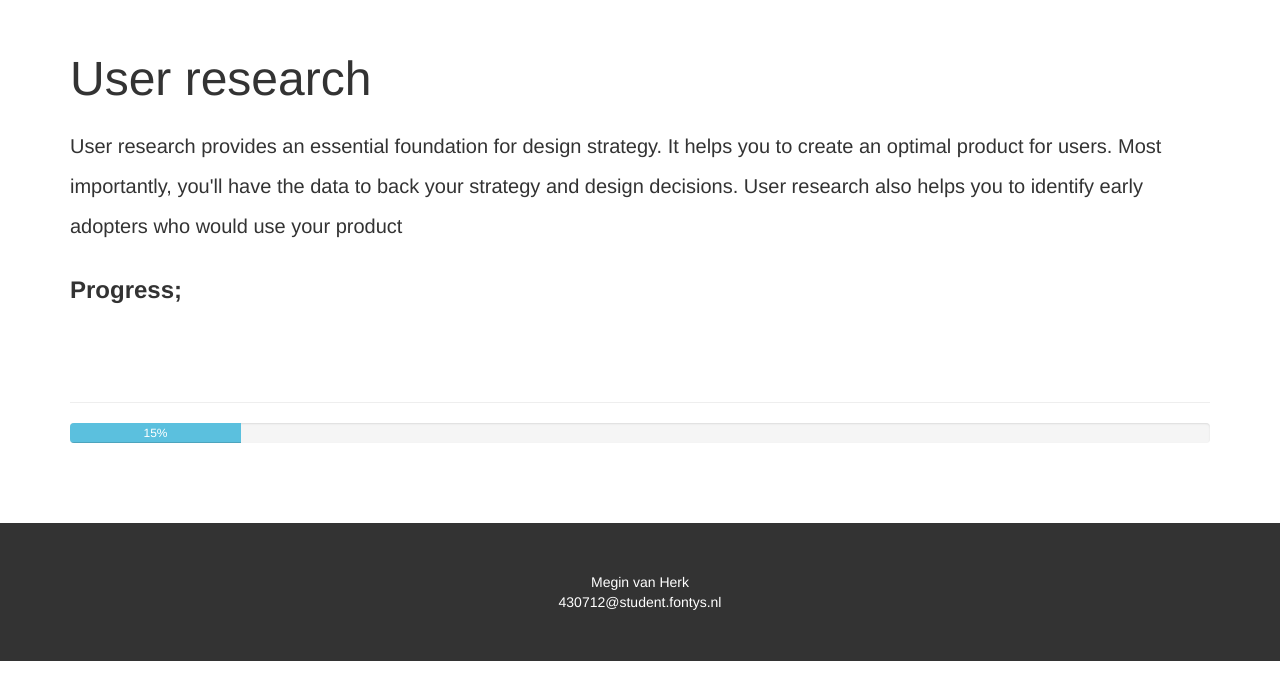
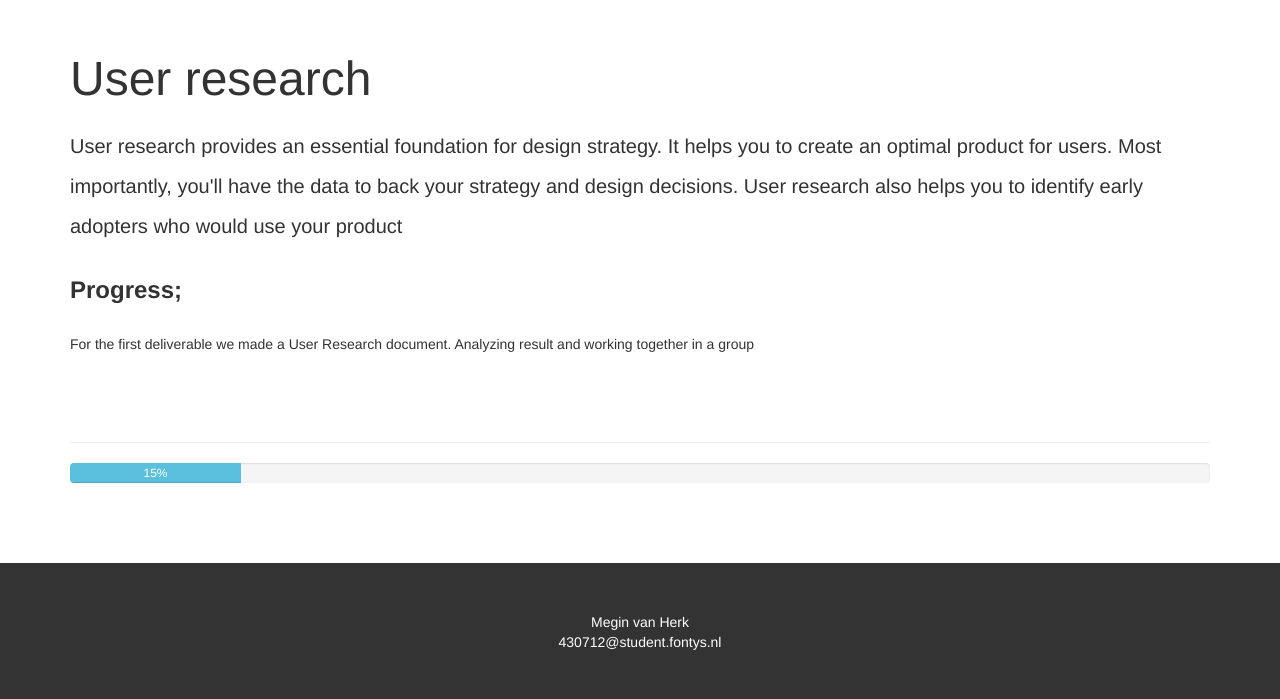
Before and after one commit to AviMegin/PDR, a plain HTML site: page PDR.html in a window 1280 px wide. Shown: the part 3952-4651 px from the top of the page. Before the commit the page ends 4613 px from the top, so only its background shows below. Drawn offline with nearby package versions, Linux system fonts and the light colour scheme.

Commit message:
Update PDR.html

```diff
--- a/PDR.html
+++ b/PDR.html
@@ -274,6 +274,7 @@ aria-valuemin="0" aria-valuemax="100" style="width:30%">
             <span style="line-height: 2; font-size: 1.5rem; font-weight: 700;">Progress;</span>
           </p>
           <p style="text-align: left;">
+              <p style="text-align: left;">For the first deliverable we made a User Research document. Analyzing result and working together in a group</p>
             <span style="line-height: 2; font-size: 1.5rem; font-weight: 700;">&nbsp;</span>
             <hr>
           </p>
```
